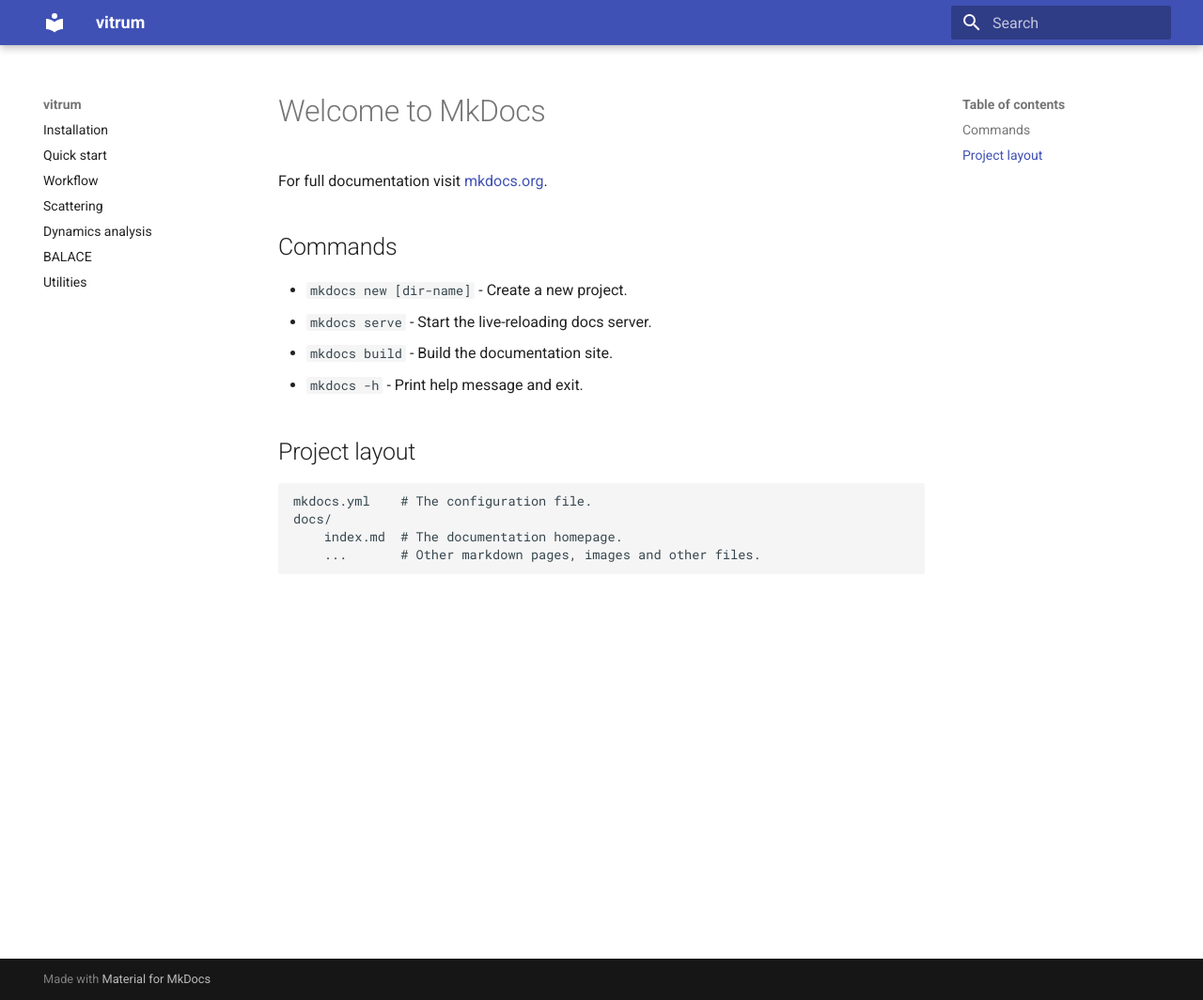
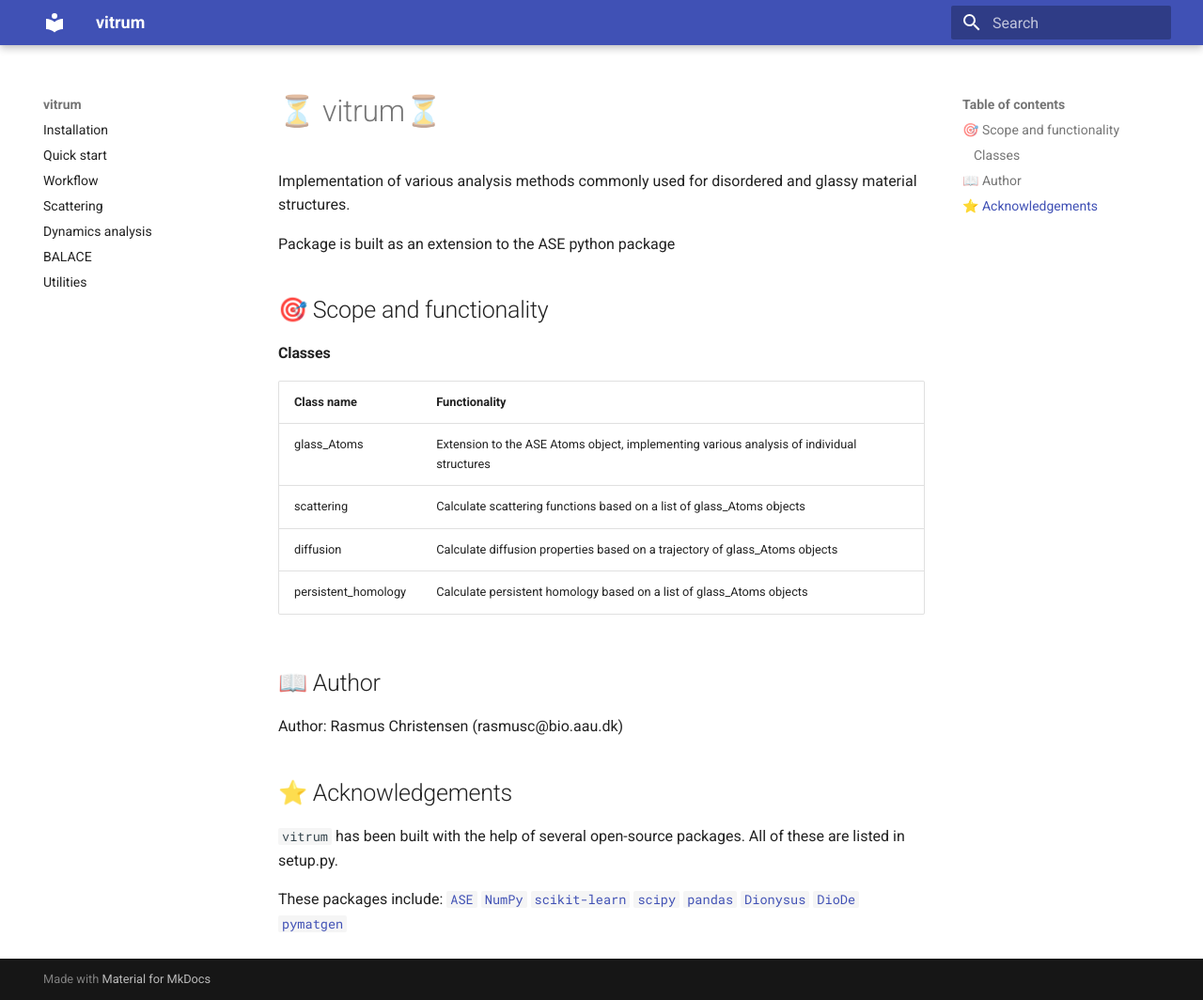
Before and after one commit to R-Chr/vitrum, an MkDocs documentation site: the page built from docs/index.md, in a window 1280 px wide and 1064 px high. Shown: the whole window at 94% size. Built offline with MkDocs 1.6.1 and Material for MkDocs 9.7.7, drawn with Linux system fonts in a browser that asks for light colours.

Commit message:
Change docs

```diff
--- a/docs/index.md
+++ b/docs/index.md
@@ -1,17 +1,34 @@
-# Welcome to MkDocs
+# ⏳ vitrum⏳
 
-For full documentation visit [mkdocs.org](https://www.mkdocs.org).
+Implementation of various analysis methods commonly used for disordered and glassy material structures.
 
-## Commands
+Package is built as an extension to the ASE python package
 
-* `mkdocs new [dir-name]` - Create a new project.
-* `mkdocs serve` - Start the live-reloading docs server.
-* `mkdocs build` - Build the documentation site.
-* `mkdocs -h` - Print help message and exit.
 
-## Project layout
+## 🎯 Scope and functionality
 
-    mkdocs.yml    # The configuration file.
-    docs/
-        index.md  # The documentation homepage.
-        ...       # Other markdown pages, images and other files.
+#### Classes
+| Class name | Functionality |
+| ----------- | ----------- |
+| glass_Atoms | Extension to the ASE Atoms object, implementing various analysis of individual structures|
+| scattering | Calculate scattering functions based on a list of glass_Atoms objects|
+| diffusion | Calculate diffusion properties based on a trajectory of glass_Atoms objects |
+| persistent_homology | Calculate persistent homology based on a list of glass_Atoms objects |
+
+
+## 📖 Author
+Author: Rasmus Christensen (rasmusc@bio.aau.dk)
+
+## ⭐ Acknowledgements
+
+`vitrum` has been built with the help of several open-source packages. All of these are listed in setup.py.
+
+These packages include:
+[`ASE`](https://wiki.fysik.dtu.dk/ase/index.html)
+[`NumPy`](https://numpy.org/)
+[`scikit-learn`](https://scikit-learn.org/stable/)
+[`scipy`](https://scipy.org/)
+[`pandas`](https://pandas.pydata.org/)
+[`Dionysus`](https://mrzv.org/software/dionysus2/)
+[`DioDe`](https://github.com/mrzv/diode)
+[`pymatgen`](https://pymatgen.org/)
```
Also changed, not shown: README.md (+2 -0 lines).
